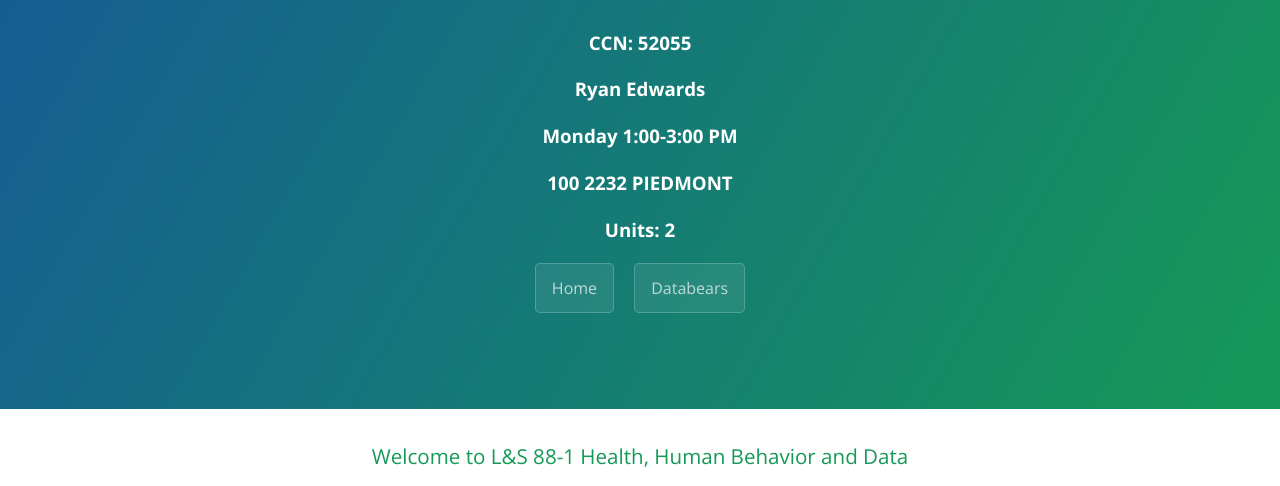
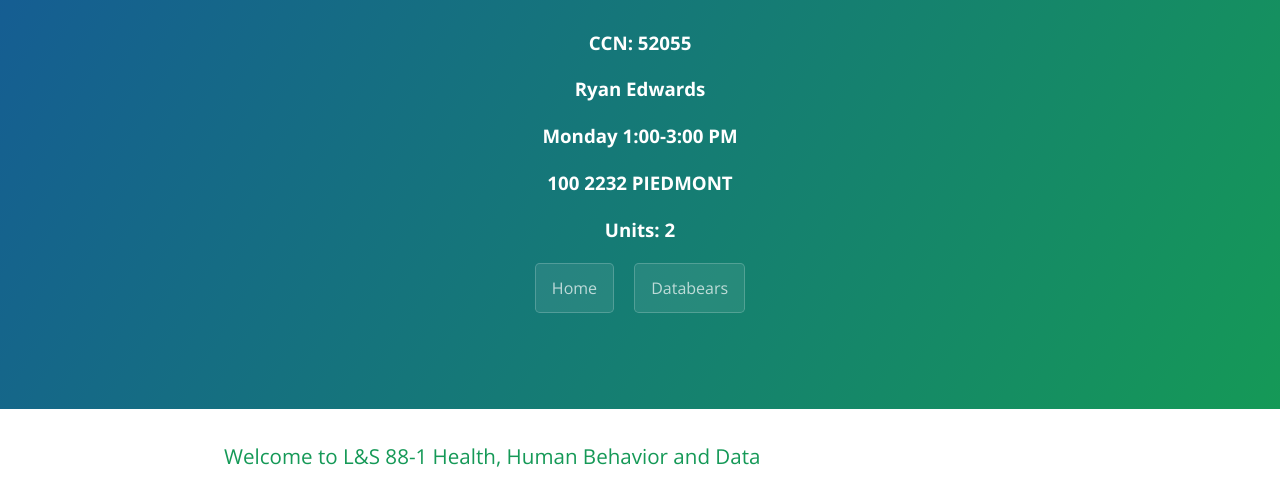
Before and after one commit to data-8/health-connector, a plain HTML site: page index.html in a window 1280 px wide. Shown: the part 286-772 px from the top of the page. Drawn offline with nearby package versions, Linux system fonts and the light colour scheme.

Commit message:
updated header

```diff
--- a/index.html
+++ b/index.html
@@ -23,7 +23,7 @@
     </section>
 
     <section class="main-content">
-      <center><h3>Welcome to L&S 88-1 Health, Human Behavior and Data</h3></center>
+      <h3>Welcome to L&S 88-1 Health, Human Behavior and Data</h3>
 
 
 <p>Humans, especially we older ones, are obsessed with good health and longevity, and we are willing to pay for it. As a nation, Americans spend 17% of their incomes on health care, and that share has generally been rising above and beyond what one would expect based on aging of the population alone. In an era when the longevity gap between rich and poor may be widening, we are keenly interested in understanding and preventing health inequalities by improving the health of the disadvantaged. But what external elements and human behaviors produce good health? What kinds of influences reduce health? Is there a difference between activities that we observe healthy people engaging in and activities that actually improve health? The gold standard for disentangling cause and effect in medicine is the randomized controlled trial. But we suspect that many social and behavioral phenomena are important for population health but are never administered in specific dosages to randomly selected treatment and control groups. In this first year connector course, we will examine and discuss measures of human health and longevity alongside arrays of measurable influences on health, identifying the key questions traditionally addressed in health sciences and exploring the current frontier. We will develop broad knowledge of the metrics, methods, and challenges, and we will apply them toward understanding of current issues in health policy.</p>
```
